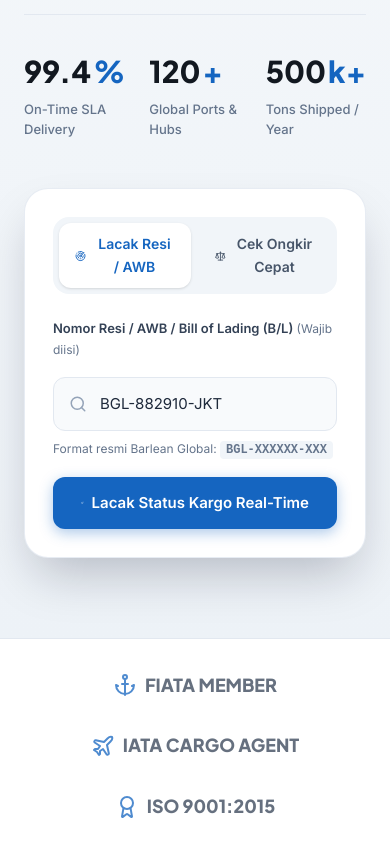
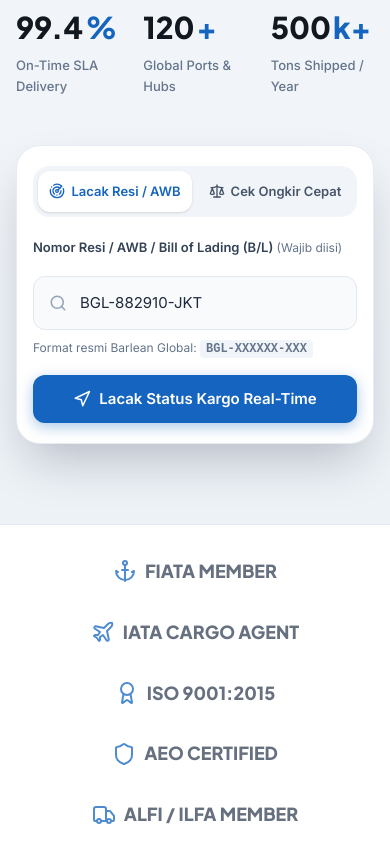
Before and after one commit to bramdwi/barlean-global, a website: page index.html in a window 390 px wide. Shown: the part 707-1557 px from the top of the page. Drawn offline with nearby package versions, Linux system fonts and the light colour scheme.

Commit message:
fix(mobile): center hero console card and make Cek Ongkir Cepat fully responsive

```diff
--- a/index.html
+++ b/index.html
@@ -194,15 +194,15 @@
                 <p id="trackingHint" style="font-size: 0.75rem; color: var(--color-slate-500); margin-top: -0.25rem;">
                   Format resmi Barlean Global: <code style="background: var(--color-slate-100); padding: 2px 6px; border-radius: 4px; font-weight: 600;">BGL-XXXXXX-XXX</code>
                 </p>
-                <button type="submit" class="btn btn-primary" style="width: 100%; margin-top: 0.25rem;" id="trackSubmitBtn">
-                  <i data-lucide="navigation" style="width: 18px; height: 18px;" aria-hidden="true"></i>
+                <button type="submit" class="btn btn-primary console-action-btn" style="margin-top: 0.25rem;" id="trackSubmitBtn">
+                  <i data-lucide="navigation" style="width: 18px; height: 18px; flex-shrink: 0;" aria-hidden="true"></i>
                   <span>Lacak Status Kargo Real-Time</span>
                 </button>
               </form>
 
               <!-- Dynamic Tracking Result Box with ARIA Live -->
               <div class="tracking-result-box" id="trackingResult" aria-live="polite" aria-atomic="true">
-                <div style="display: flex; justify-content: space-between; align-items: flex-start; border-bottom: 1px solid var(--color-slate-200); padding-bottom: 0.875rem; margin-bottom: 0.875rem;">
+                <div style="display: flex; justify-content: space-between; align-items: flex-start; border-bottom: 1px solid var(--color-slate-200); padding-bottom: 0.875rem; margin-bottom: 0.875rem; gap: 0.75rem; flex-wrap: wrap;">
                   <div>
                     <span class="badge badge-emerald" aria-label="Status: Sedang dalam perjalanan">
                       <span style="display: inline-block; width: 6px; height: 6px; border-radius: 50%; background: #059669; margin-right: 4px;" aria-hidden="true"></span>
@@ -280,8 +280,8 @@
                     <input type="number" id="quickWeight" class="input-field" style="padding-left: 1rem;" placeholder="e.g. 500" value="250" min="1">
                   </div>
                 </div>
-                <a href="#calculator" class="btn btn-dark" style="width: 100%; margin-top: 0.5rem;">
-                  <i data-lucide="arrow-down-circle" style="width: 16px; height: 16px;" aria-hidden="true"></i>
+                <a href="#calculator" class="btn btn-dark console-action-btn" style="margin-top: 0.5rem;">
+                  <i data-lucide="arrow-down-circle" style="width: 16px; height: 16px; flex-shrink: 0;" aria-hidden="true"></i>
                   <span>Buka Kalkulator CBM & RFQ Lengkap</span>
                 </a>
               </form>
--- a/style.css
+++ b/style.css
@@ -111,8 +111,15 @@ button {
   max-width: var(--container-max);
   margin-left: auto;
   margin-right: auto;
-  padding-left: 1.5rem;
-  padding-right: 1.5rem;
+  padding-left: 1rem;
+  padding-right: 1rem;
+}
+
+@media (min-width: 640px) {
+  .container {
+    padding-left: 1.5rem;
+    padding-right: 1.5rem;
+  }
 }
 
 .section-padding {
@@ -429,32 +436,64 @@ h1, h2, h3, h4, h5, h6 {
   border-radius: var(--radius-xl);
   box-shadow: var(--shadow-floating);
   border: 1px solid rgba(226, 232, 240, 0.8);
-  padding: 1.75rem;
+  padding: 1.25rem 1rem;
   position: relative;
   z-index: 10;
+  width: 100%;
+  max-width: 520px;
+  margin-left: auto;
+  margin-right: auto;
+  box-sizing: border-box;
+}
+
+@media (min-width: 768px) {
+  .hero-console-card {
+    padding: 1.75rem;
+  }
+}
+
+@media (min-width: 992px) {
+  .hero-console-card {
+    max-width: 100%;
+    margin-left: 0;
+    margin-right: 0;
+  }
 }
 
 .console-tabs {
   display: flex;
-  gap: 0.5rem;
+  gap: 0.375rem;
   background: var(--color-slate-100);
-  padding: 0.375rem;
+  padding: 0.3125rem;
   border-radius: var(--radius-lg);
-  margin-bottom: 1.5rem;
+  margin-bottom: 1.25rem;
+  width: 100%;
+  box-sizing: border-box;
 }
 
 .console-tab-btn {
-  flex: 1;
-  display: flex;
+  flex: 1 1 50%;
+  min-width: 0;
+  display: inline-flex;
   align-items: center;
   justify-content: center;
-  gap: 0.5rem;
-  padding: 0.625rem 1rem;
+  gap: 0.375rem;
+  padding: 0.625rem 0.5rem;
   border-radius: var(--radius-md);
-  font-size: 0.875rem;
+  font-size: 0.8125rem;
   font-weight: 600;
   color: var(--color-slate-600);
   transition: all var(--transition-fast);
+  text-align: center;
+  box-sizing: border-box;
+}
+
+@media (min-width: 480px) {
+  .console-tab-btn {
+    padding: 0.625rem 1rem;
+    font-size: 0.875rem;
+    gap: 0.5rem;
+  }
 }
 
 .console-tab-btn.active {
@@ -482,12 +521,14 @@ h1, h2, h3, h4, h5, h6 {
   display: flex;
   flex-direction: column;
   gap: 0.75rem;
+  width: 100%;
 }
 
 .input-with-icon {
   position: relative;
   display: flex;
   align-items: center;
+  width: 100%;
 }
 
 .input-with-icon .input-icon {
@@ -496,10 +537,13 @@ h1, h2, h3, h4, h5, h6 {
   color: var(--color-slate-400);
   display: flex;
   align-items: center;
+  pointer-events: none;
 }
 
 .input-field {
   width: 100%;
+  max-width: 100%;
+  box-sizing: border-box;
   padding: 0.875rem 1rem 0.875rem 2.875rem;
   background: var(--color-slate-50);
   border: 1.5px solid var(--color-slate-200);
@@ -515,13 +559,33 @@ h1, h2, h3, h4, h5, h6 {
   box-shadow: 0 0 0 4px var(--color-accent-glow);
 }
 
+.console-action-btn {
+  width: 100%;
+  display: inline-flex;
+  align-items: center;
+  justify-content: center;
+  text-align: center;
+  white-space: normal;
+  line-height: 1.35;
+  padding: 0.875rem 1rem;
+  box-sizing: border-box;
+}
+
 .tracking-result-box {
   margin-top: 1.25rem;
-  padding: 1.25rem;
+  padding: 1rem;
   border-radius: var(--radius-md);
   background: var(--color-slate-50);
   border: 1px solid var(--color-slate-200);
   display: none;
+  width: 100%;
+  box-sizing: border-box;
+}
+
+@media (min-width: 768px) {
+  .tracking-result-box {
+    padding: 1.25rem;
+  }
 }
 
 .tracking-result-box.show {
@@ -591,8 +655,15 @@ h1, h2, h3, h4, h5, h6 {
 /* Quick Calculator Form */
 .calc-grid {
   display: grid;
-  grid-template-columns: 1fr 1fr;
+  grid-template-columns: 1fr;
   gap: 0.75rem;
+  width: 100%;
+}
+
+@media (min-width: 480px) {
+  .calc-grid {
+    grid-template-columns: 1fr 1fr;
+  }
 }
 
 .form-label {
@@ -605,6 +676,8 @@ h1, h2, h3, h4, h5, h6 {
 
 .select-field {
   width: 100%;
+  max-width: 100%;
+  box-sizing: border-box;
   padding: 0.75rem 1rem;
   background: var(--color-slate-50);
   border: 1.5px solid var(--color-slate-200);
@@ -612,6 +685,7 @@ h1, h2, h3, h4, h5, h6 {
   font-size: 0.875rem;
   color: var(--color-slate-800);
   transition: all var(--transition-fast);
+  text-overflow: ellipsis;
 }
 
 .select-field:focus {
```
